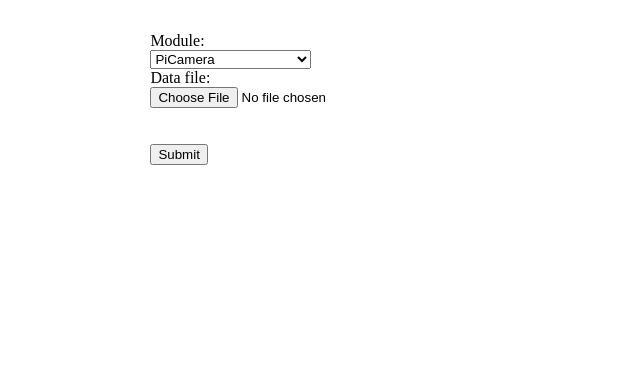
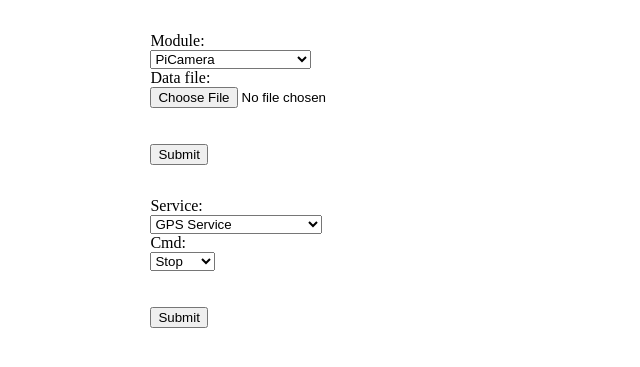
Before and after one commit to vnemes/PiCar, a Django app: page /administration/ota/ in a window 1280 px wide. Shown: the part 132-499 px from the top of the page, without its empty margins (0-640 px from the left). Run offline with Django 3.2, Linux system fonts and the light colour scheme; the visitor is signed in with stand-in values (Sample User, id 1).

Commit message:
Fixing css & ota service controlls

```diff
--- a/BLECarPiZeroW/ccserver/administration/views.py
+++ b/BLECarPiZeroW/ccserver/administration/views.py
@@ -54,9 +54,29 @@ class OtaForm(forms.Form):
     data_file = forms.FileField()
 
 
+class ServiceForm(forms.Form):
+    CHOICES = (
+        ('gps', 'GPS Service',),
+        ('ultrasonic-sensor', 'UltrasonicSensor Service',),
+        ('picar-controller', 'PiCarController Service'),
+        ('picamera', 'PiCamera Service'),
+    )
+
+    CHOICES2 = {
+        ('start', 'Start'),
+        ('stop', 'Stop'),
+        ('restart', 'Restart'),
+        ('status', 'Status')
+    }
+
+    service = forms.ChoiceField(choices=CHOICES)
+    cmd = forms.ChoiceField(choices=CHOICES2)
+
+
 # horrible code just for demoing purposes.
 @login_required
 def ota(request):
+    sform = ServiceForm()
     if request.method == 'POST':
         form = OtaForm(request.POST, request.FILES)
         if form.is_valid():
@@ -72,4 +92,4 @@ def ota(request):
             return HttpResponse("Done!")
     else:
         form = OtaForm()
-    return render(request, 'over_the_air.html', {'form': form})
+    return render(request, 'over_the_air.html', {'form': form, 'service_form': sform})
--- a/BLECarPiZeroW/ccserver/ccserver/urls.py
+++ b/BLECarPiZeroW/ccserver/ccserver/urls.py
@@ -17,6 +17,9 @@ from django.contrib import admin
 from django.urls import path
 from django.conf.urls import url, include
 
+from ccserver import settings
+from django.contrib.staticfiles.urls import staticfiles_urlpatterns
+
 urlpatterns = [
     path('admin/', admin.site.urls),
     url(r'^sensor/', include('sensors.urls')),
@@ -24,3 +27,4 @@ urlpatterns = [
     url(r'^administration/', include('administration.urls')),
     url('^accounts/', include('django.contrib.auth.urls')),
 ]
+urlpatterns += staticfiles_urlpatterns()
--- a/BLECarPiZeroW/ccserver/templates/over_the_air.html
+++ b/BLECarPiZeroW/ccserver/templates/over_the_air.html
@@ -30,5 +30,12 @@
     <br><br>
     <input type="submit" value="Submit"/>
 </form>
+
+<form class="center" method="post" action="/administration/service/">
+    {% csrf_token %}
+    {{ service_form }}
+    <br><br>
+    <input type="submit" value="Submit"/>
+</form>
 </body>
 </html>
```
Also changed, not shown: BLECarPiZeroW/ccserver/ccserver/settings.py (+5 -3 lines).
